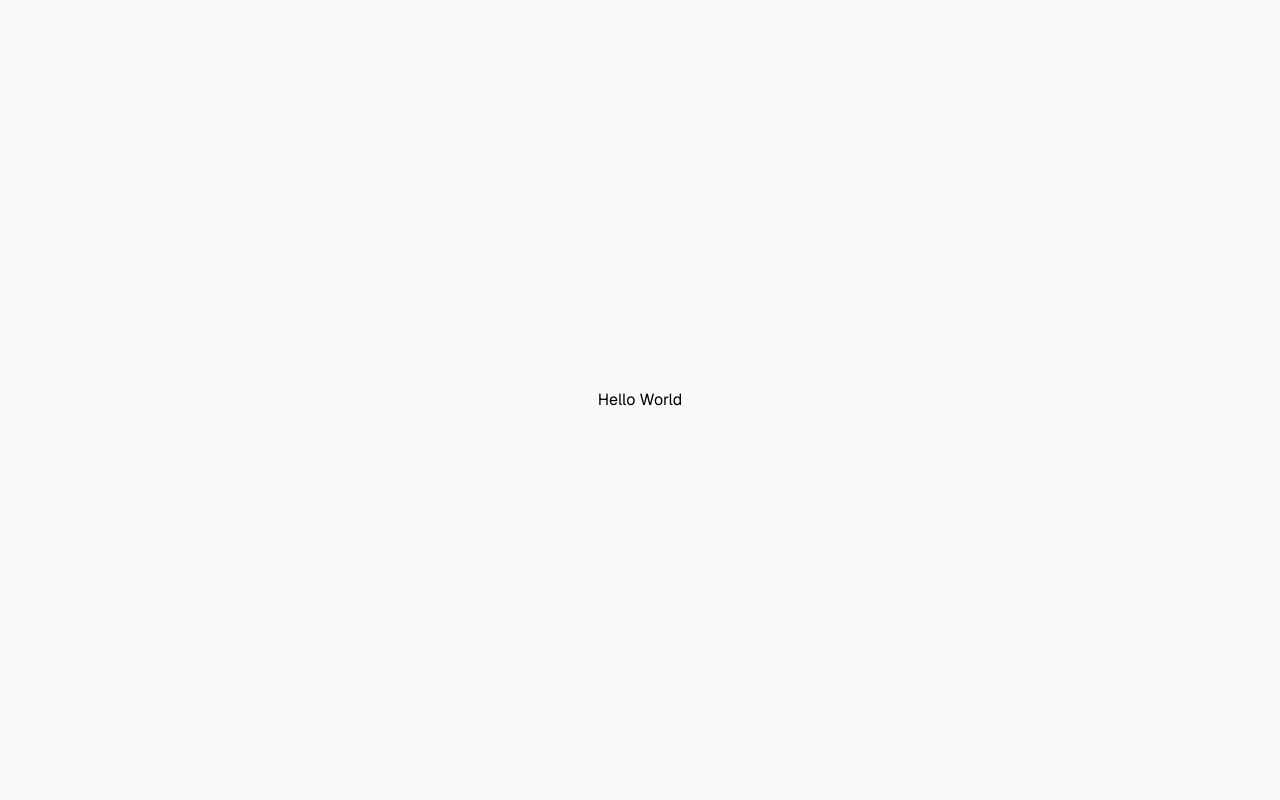
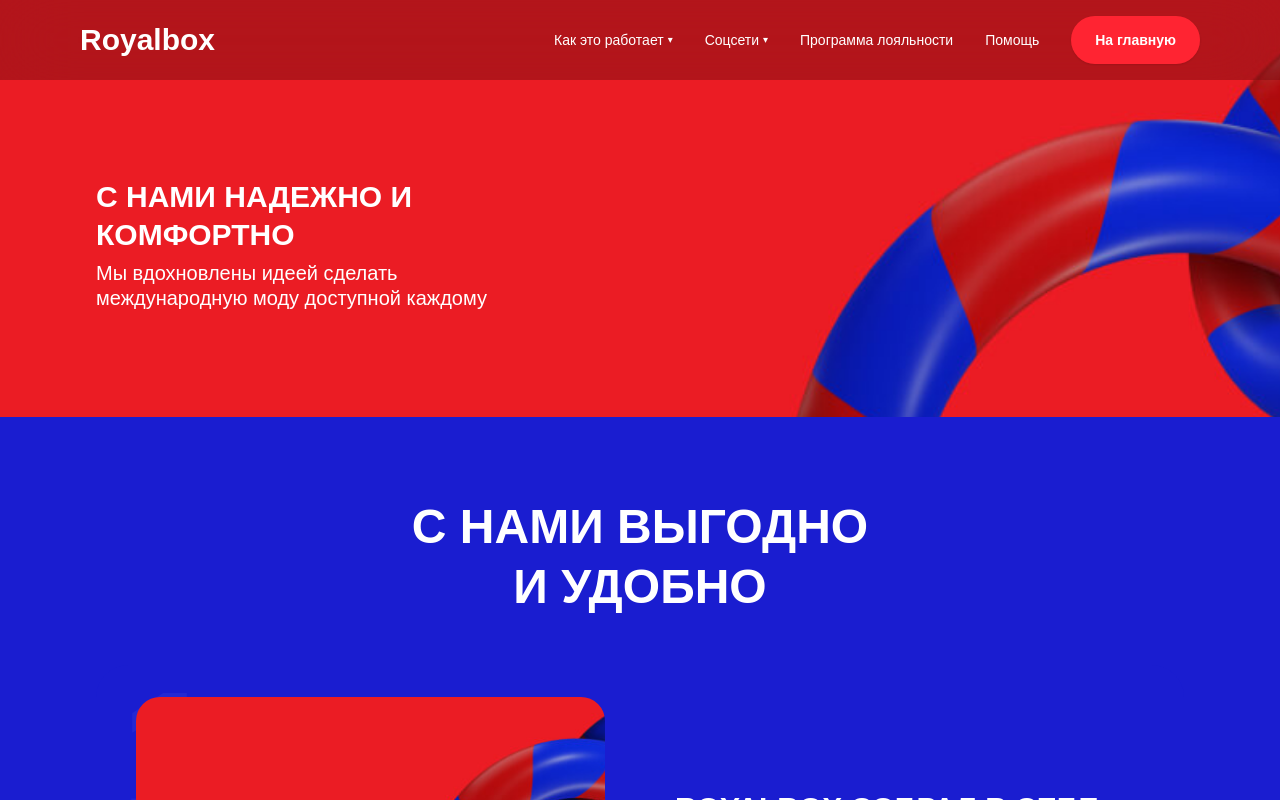
Before and after one commit to Yerassyl1008/royalbox, a Next.js app: page / in a window 1280 px wide. Shown: the top 800 px of the page. Built offline with nearby package versions, Linux system fonts and the light colour scheme.

Commit message:
changed the page.tsx

```diff
--- a/app/page.tsx
+++ b/app/page.tsx
@@ -1,11 +1,6 @@
-
-
+import MainPage from "./main-page/page"
 export default function Home() {
   return (
-    <div className="flex min-h-screen items-center justify-center bg-zinc-50 font-sans dark:bg-black">
 
-        <h1>Hello World</h1>
-
-    </div>
-  );
+    <MainPage />)
 }
```
